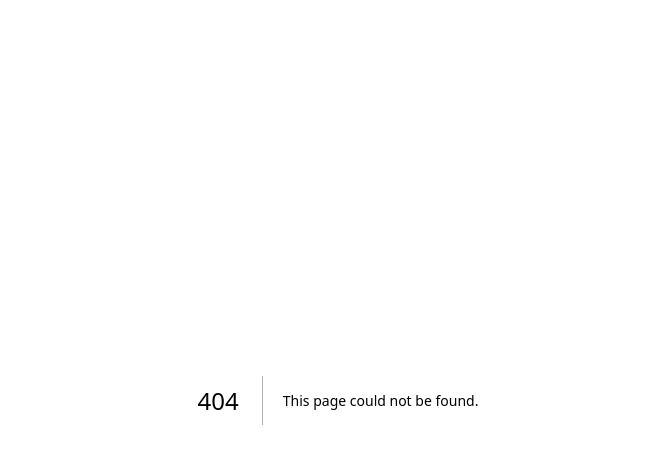
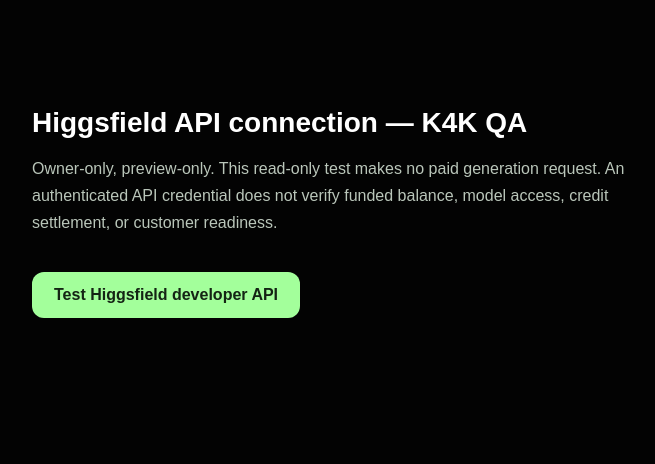
Before and after one commit to kreativestudios4k-lgtm/k4k-academy-v2, a Next.js app: page /k4k-app/higgsfield-connection in a window 1280 px wide. Before the commit this address had no page. Shown: the top 464 px of the page, without its empty margins (302-957 px from the left). Built offline with nearby package versions, Linux system fonts and the light colour scheme.

Commit message:
Add owner-only Higgsfield API read-only connectivity test UI to preview

```diff
--- /dev/null
+++ b/app/k4k-app/higgsfield-connection/page.js
@@ -0,0 +1,30 @@
+'use client';
+import {useState} from 'react';
+import {createClient} from '../../../lib/supabase/client';
+const LOGIN='/login?next='+encodeURIComponent('/k4k-app/higgsfield-connection');
+export default function HiggsfieldConnectionPage(){
+ const [working,setWorking]=useState(false),[result,setResult]=useState(null);
+ async function testConnection(){
+  if(working)return;
+  setWorking(true);setResult(null);
+  try{
+   const {data:{session},error}=await createClient().auth.getSession();
+   if(error||!session?.access_token){setResult({state:'sign_in_required'});return;}
+   const response=await fetch('/api/higgsfield/connection',{method:'GET',cache:'no-store',headers:{Authorization:'Bearer '+session.access_token}});
+   const payload=await response.json().catch(()=>({}));
+   setResult({state:payload.state||payload.error||'unknown',authenticated:payload.credentialVerified===true,paidGenerationEnabled:false});
+  }catch{setResult({state:'network_unavailable'});}
+  finally{setWorking(false);}
+ }
+ return <main style={{maxWidth:660,margin:'64px auto',padding:24}}>
+  <h1 style={{fontSize:28,fontWeight:800,marginBottom:8}}>Higgsfield API connection — K4K QA</h1>
+  <p style={{color:'#bac6ba',lineHeight:1.7}}>Owner-only, preview-only. This read-only test makes no paid generation request. An authenticated API credential does not verify funded balance, model access, credit settlement, or customer readiness.</p>
+  <button disabled={working} type="button" onClick={testConnection} style={{marginTop:20,border:0,borderRadius:12,background:'#a3ff9b',color:'#142414',padding:'14px 22px',fontWeight:800,cursor:'pointer'}}>{working?'Checking…':'Test Higgsfield developer API'}</button>
+  {result&&<section role="status" style={{marginTop:20,padding:18,border:'1px solid #597059',borderRadius:12}}>
+   <p style={{fontWeight:800}}>Connection status: {result.state.replace(/_/g,' ')}</p>
+   <p>Credential verified: {result.authenticated?'Yes (read-only endpoint)':'Not yet'}</p>
+   <p>Paid production generation: Disabled pending integration verification</p>
+   {result.state==='sign_in_required'&&<a href={LOGIN} style={{color:'#a3ff9b'}}>Sign in on this preview</a>}
+  </section>}
+ </main>;
+}
```
